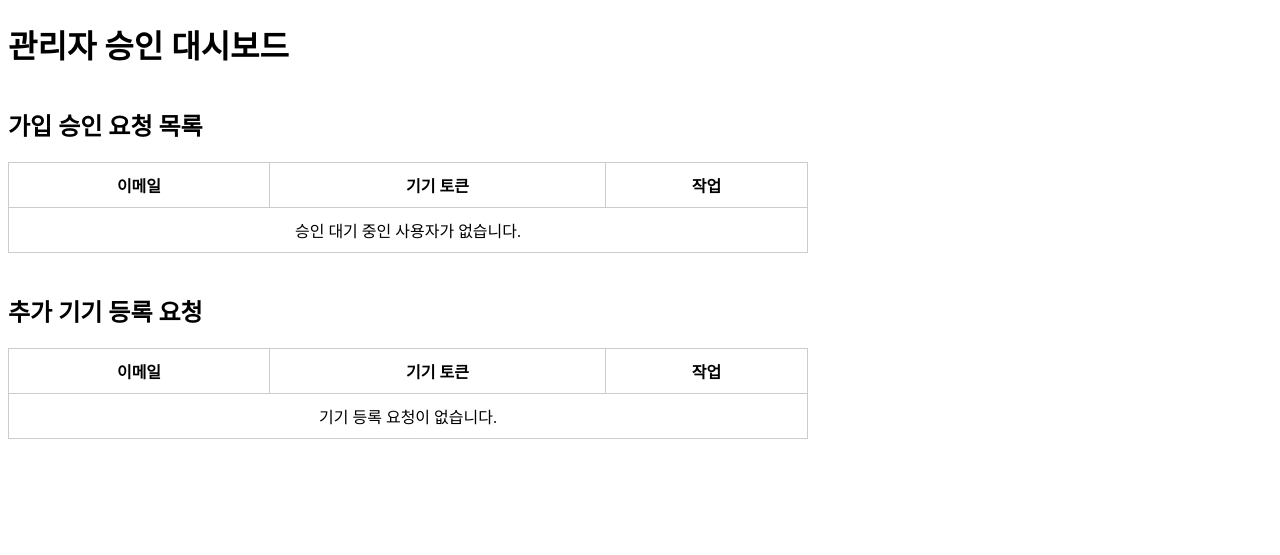
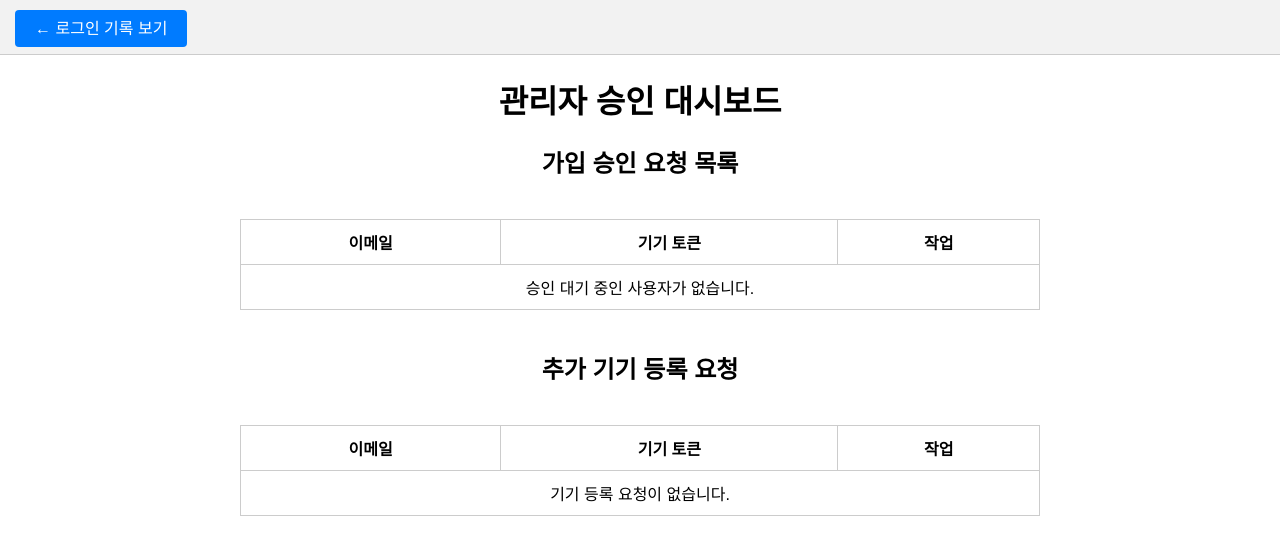
Before and after one commit to olleh1517/push, a Flask app: page /commit in a window 1280 px wide. Shown: the top 555 px of the page. Run offline with Flask 3, Linux system fonts and the light colour scheme; data that the repository does not hold is empty.

Commit message:
admin=commit편의성 개선

```diff
--- a/pushotp_server/templates/commit.html
+++ b/pushotp_server/templates/commit.html
@@ -4,10 +4,45 @@
   <meta charset="UTF-8" />
   <title>관리자 - 가입 및 기기 등록 승인</title>
   <style>
-    table { width: 100%; max-width: 800px; margin-bottom: 40px; border-collapse: collapse; }
-    th, td { border: 1px solid #ccc; padding: 10px; text-align: center; }
-    h2 { margin-top: 40px; }
+    body {
+      font-family: sans-serif;
+      margin: 0;
+      padding: 0;
+    }
+
+    .nav {
+      background-color: #f2f2f2;
+      padding: 15px;
+      border-bottom: 1px solid #ccc;
+      text-align: left;
+    }
+
+    .nav a {
+      text-decoration: none;
+      background-color: #007bff;
+      color: white;
+      padding: 10px 20px;
+      border-radius: 4px;
+    }
+
+    table {
+      width: 100%;
+      max-width: 800px;
+      margin: 40px auto;
+      border-collapse: collapse;
+    }
+
+    th, td {
+      border: 1px solid #ccc;
+      padding: 10px;
+      text-align: center;
+    }
+
+    h1, h2 {
+      text-align: center;
+    }
   </style>
+
   <script>
     async function approveUser(button) {
       const tr = button.closest('tr');
@@ -120,6 +155,11 @@
   </script>
 </head>
 <body>
+
+  <div class="nav">
+    <a href="/admin">← 로그인 기록 보기</a>
+  </div>
+
   <h1>관리자 승인 대시보드</h1>
 
   <h2>가입 승인 요청 목록</h2>
@@ -184,3 +224,6 @@
       {% endif %}
     </tbody>
   </table>
+
+</body>
+</html>
```
Lines whose indentation alone changed are shown as unchanged.
